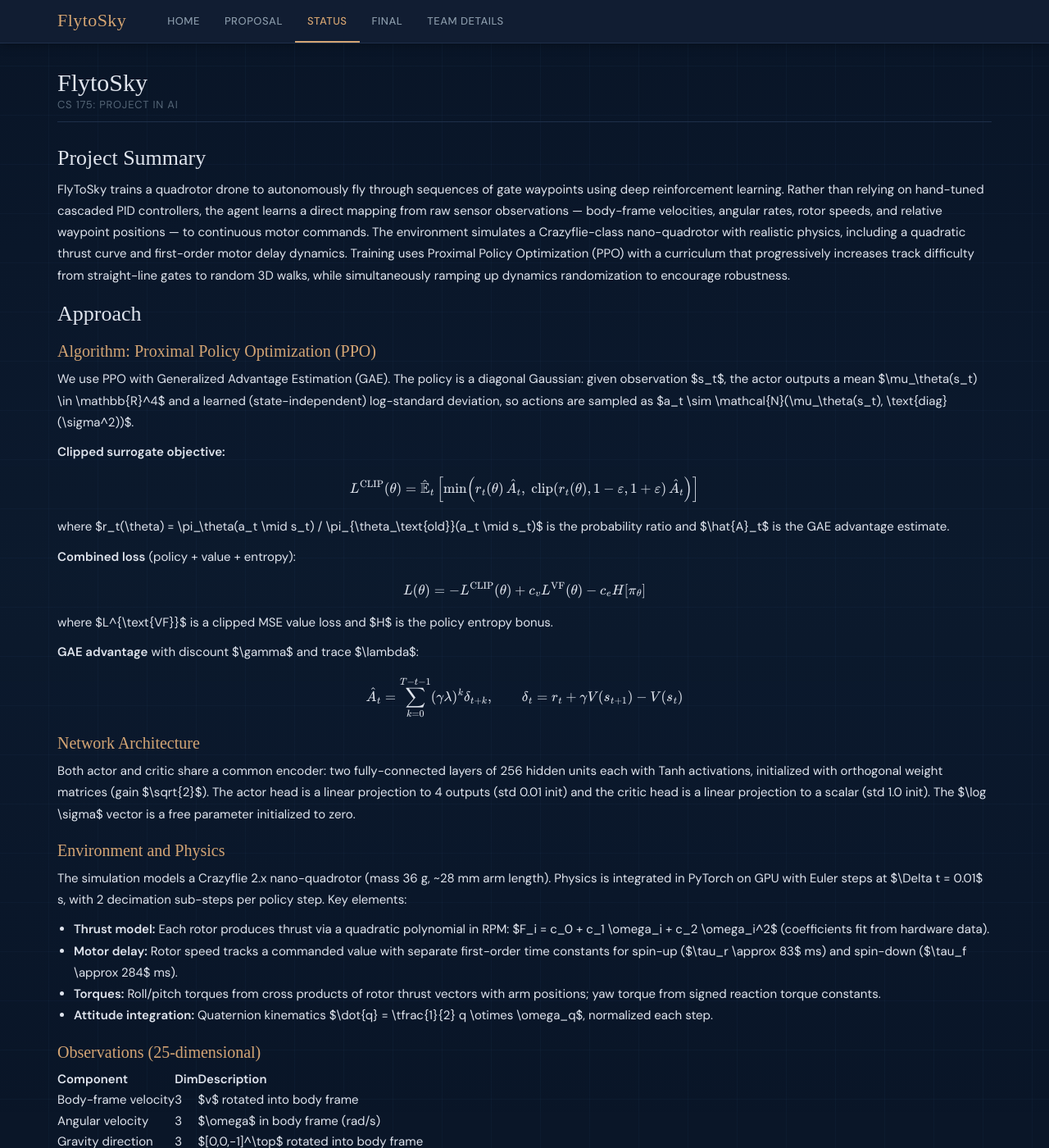
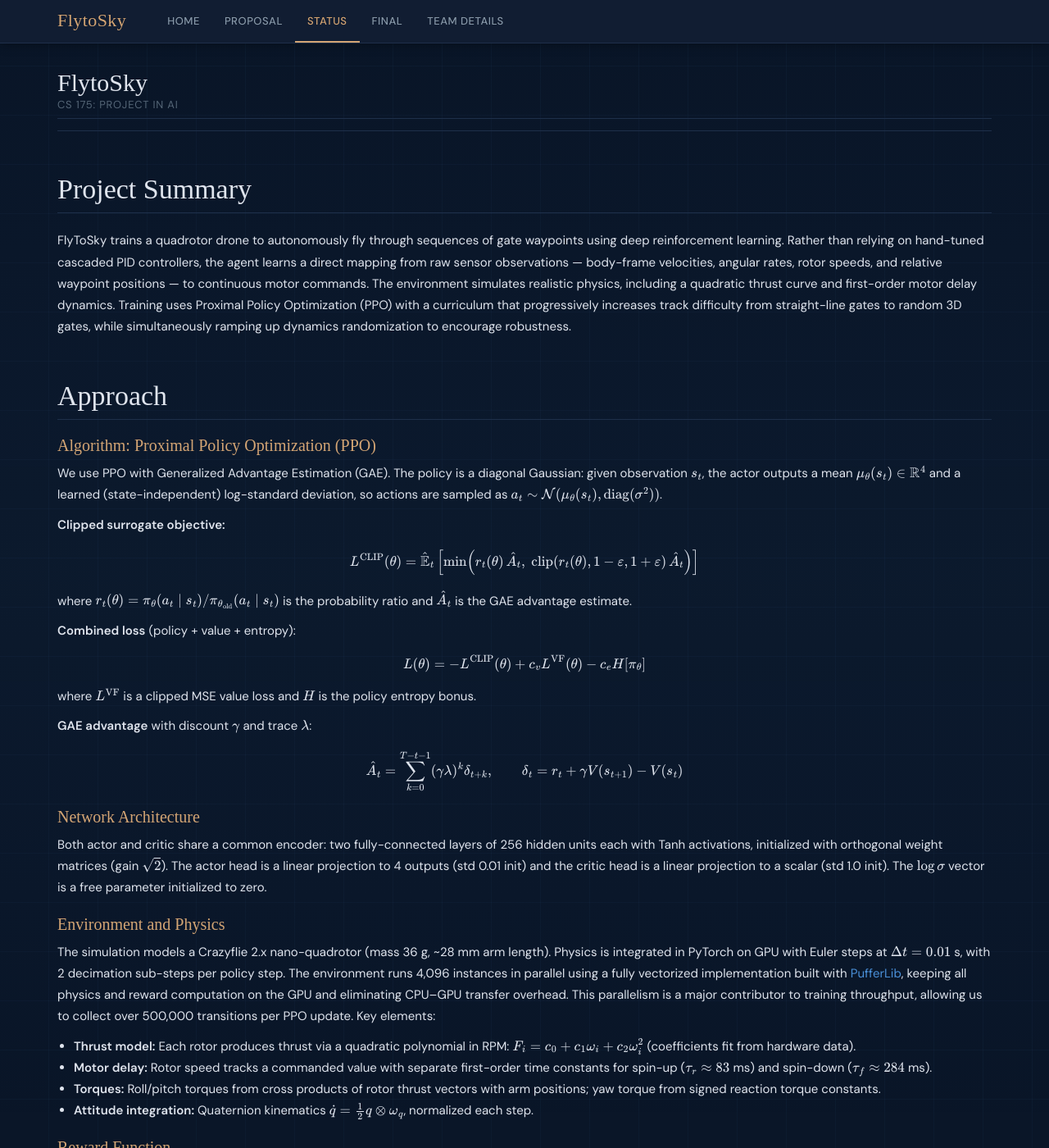
Before and after one commit to Dat-Bois/FlyToSky, a Jekyll site: the page built from docs/status.md, in a window 1280 px wide and 1400 px high. Shown: the whole window at 82% size. Built offline with Jekyll 4.4.1, drawn with Linux system fonts in a browser that asks for light colours; some web fonts are replaced; formulas are drawn with MathJax 3; some of the changed text lies outside the part shown.

Commit message:
update status report: fix inline math, real hyperparams, section styling, goals

```diff
--- a/docs/css/custom.css
+++ b/docs/css/custom.css
@@ -151,7 +151,13 @@
   color: var(--text-primary);
 }
 
-h2 { font-size: 26px; }
+h2 {
+  font-size: 34px;
+  margin-top: 52px;
+  margin-bottom: 20px;
+  padding-bottom: 10px;
+  border-bottom: 1px solid var(--panel-edge);
+}
 h3 { font-size: 20px; color: var(--amber); }
 
 p, li {
--- a/docs/status.md
+++ b/docs/status.md
@@ -5,57 +5,43 @@
 
 ## Project Summary
 
-FlyToSky trains a quadrotor drone to autonomously fly through sequences of gate waypoints using deep reinforcement learning. Rather than relying on hand-tuned cascaded PID controllers, the agent learns a direct mapping from raw sensor observations — body-frame velocities, angular rates, rotor speeds, and relative waypoint positions — to continuous motor commands. The environment simulates a Crazyflie-class nano-quadrotor with realistic physics, including a quadratic thrust curve and first-order motor delay dynamics. Training uses Proximal Policy Optimization (PPO) with a curriculum that progressively increases track difficulty from straight-line gates to random 3D walks, while simultaneously ramping up dynamics randomization to encourage robustness.
+FlyToSky trains a quadrotor drone to autonomously fly through sequences of gate waypoints using deep reinforcement learning. Rather than relying on hand-tuned cascaded PID controllers, the agent learns a direct mapping from raw sensor observations — body-frame velocities, angular rates, rotor speeds, and relative waypoint positions — to continuous motor commands. The environment simulates realistic physics, including a quadratic thrust curve and first-order motor delay dynamics. Training uses Proximal Policy Optimization (PPO) with a curriculum that progressively increases track difficulty from straight-line gates to random 3D gates, while simultaneously ramping up dynamics randomization to encourage robustness.
 
 ## Approach
 
 ### Algorithm: Proximal Policy Optimization (PPO)
 
-We use PPO  with Generalized Advantage Estimation (GAE). The policy is a diagonal Gaussian: given observation $s_t$, the actor outputs a mean $\mu_\theta(s_t) \in \mathbb{R}^4$ and a learned (state-independent) log-standard deviation, so actions are sampled as $a_t \sim \mathcal{N}(\mu_\theta(s_t), \text{diag}(\sigma^2))$.
+We use PPO  with Generalized Advantage Estimation (GAE). The policy is a diagonal Gaussian: given observation $$s_t$$, the actor outputs a mean $$\mu_\theta(s_t) \in \mathbb{R}^4$$ and a learned (state-independent) log-standard deviation, so actions are sampled as $$a_t \sim \mathcal{N}(\mu_\theta(s_t), \text{diag}(\sigma^2))$$.
 
 **Clipped surrogate objective:**
 
 $$L^{\text{CLIP}}(\theta) = \hat{\mathbb{E}}_t \left[ \min\!\left( r_t(\theta)\,\hat{A}_t,\; \text{clip}(r_t(\theta), 1-\varepsilon, 1+\varepsilon)\,\hat{A}_t \right) \right]$$
 
-where $r_t(\theta) = \pi_\theta(a_t \mid s_t) / \pi_{\theta_\text{old}}(a_t \mid s_t)$ is the probability ratio and $\hat{A}_t$ is the GAE advantage estimate.
+where $$r_t(\theta) = \pi_\theta(a_t \mid s_t) / \pi_{\theta_\text{old}}(a_t \mid s_t)$$ is the probability ratio and $$\hat{A}_t$$ is the GAE advantage estimate.
 
 **Combined loss** (policy + value + entropy):
 
 $$L(\theta) = -L^{\text{CLIP}}(\theta) + c_v L^{\text{VF}}(\theta) - c_e H[\pi_\theta]$$
 
-where $L^{\text{VF}}$ is a clipped MSE value loss and $H$ is the policy entropy bonus.
+where $$L^{\text{VF}}$$ is a clipped MSE value loss and $$H$$ is the policy entropy bonus.
 
-**GAE advantage** with discount $\gamma$ and trace $\lambda$:
+**GAE advantage** with discount $$\gamma$$ and trace $$\lambda$$:
 
 $$\hat{A}_t = \sum_{k=0}^{T-t-1} (\gamma\lambda)^k \delta_{t+k}, \qquad \delta_t = r_t + \gamma V(s_{t+1}) - V(s_t)$$
 
 ### Network Architecture
 
-Both actor and critic share a common encoder: two fully-connected layers of 256 hidden units each with Tanh activations, initialized with orthogonal weight matrices (gain $\sqrt{2}$). The actor head is a linear projection to 4 outputs (std 0.01 init) and the critic head is a linear projection to a scalar (std 1.0 init). The $\log \sigma$ vector is a free parameter initialized to zero.
+Both actor and critic share a common encoder: two fully-connected layers of 256 hidden units each with Tanh activations, initialized with orthogonal weight matrices (gain $$\sqrt{2}$$). The actor head is a linear projection to 4 outputs (std 0.01 init) and the critic head is a linear projection to a scalar (std 1.0 init). The $$\log \sigma$$ vector is a free parameter initialized to zero.
 
 ### Environment and Physics
 
-The simulation models a Crazyflie 2.x nano-quadrotor (mass 36 g, ~28 mm arm length). Physics is integrated in PyTorch on GPU with Euler steps at $\Delta t = 0.01$ s, with 2 decimation sub-steps per policy step. Key elements:
+The simulation models a Crazyflie 2.x nano-quadrotor (mass 36 g, ~28 mm arm length). Physics is integrated in PyTorch on GPU with Euler steps at $$\Delta t = 0.01$$ s, with 2 decimation sub-steps per policy step. The environment runs 4,096 instances in parallel using a fully vectorized implementation built with [PufferLib](https://github.com/PufferAI/PufferLib), keeping all physics and reward computation on the GPU and eliminating CPU–GPU transfer overhead. This parallelism is a major contributor to training throughput, allowing us to collect over 500,000 transitions per PPO update. Key elements:
 
-- **Thrust model:** Each rotor produces thrust via a quadratic polynomial in RPM: $F_i = c_0 + c_1 \omega_i + c_2 \omega_i^2$ (coefficients fit from hardware data).
-- **Motor delay:** Rotor speed tracks a commanded value with separate first-order time constants for spin-up ($\tau_r \approx 83$ ms) and spin-down ($\tau_f \approx 284$ ms).
+- **Thrust model:** Each rotor produces thrust via a quadratic polynomial in RPM: $$F_i = c_0 + c_1 \omega_i + c_2 \omega_i^2$$ (coefficients fit from hardware data).
+- **Motor delay:** Rotor speed tracks a commanded value with separate first-order time constants for spin-up ($$\tau_r \approx 83$$ ms) and spin-down ($$\tau_f \approx 284$$ ms).
 - **Torques:** Roll/pitch torques from cross products of rotor thrust vectors with arm positions; yaw torque from signed reaction torque constants.
-- **Attitude integration:** Quaternion kinematics $\dot{q} = \tfrac{1}{2} q \otimes \omega_q$, normalized each step.
+- **Attitude integration:** Quaternion kinematics $$\dot{q} = \tfrac{1}{2} q \otimes \omega_q$$, normalized each step.
 
-### Observations (25-dimensional)
-
-| Component | Dim | Description |
-|---|---|---|
-| Body-frame velocity | 3 | $v$ rotated into body frame |
-| Angular velocity | 3 | $\omega$ in body frame (rad/s) |
-| Gravity direction | 3 | $[0,0,-1]^\top$ rotated into body frame |
-| Orientation error | 3 | Axis-angle error between current and desired yaw quaternion |
-| Scaled RPM | 4 | $\omega_i / \omega_\text{max}$ for each rotor |
-| Relative waypoints | 9 | Body-frame offset to next 3 gates (3D each) |
-
-### Actions (4-dimensional)
-
-Actions are continuous values in $[-1, 1]$, linearly mapped to RPM commands in $[0, 21679]$ for each of the four rotors.
 
 ### Reward Function
 
@@ -77,7 +63,7 @@
 
 Training uses a 6-level curriculum managed by `CurriculumScheduler`. The level advances when the 100-episode rolling mean reward exceeds a threshold for 5 consecutive evaluations. Track difficulty and dynamics randomization increase together:
 
-| Level | Track types (distribution) | Dynamics $\delta$ |
+| Level | Track types (distribution) | Dynamics $$\delta$$ |
 |---|---|---|
 | 0 | Straight (100%) | 0% |
 | 1 | Straight flat/height (50/50%) | 2% |
@@ -86,31 +72,27 @@
 | 4 | Random walk 40%, circle mixes 45%, straight+height 15% | 8% |
 | 5 | Random walk mixes 60%, circle mixes 30%, straight+height 10% | 10% |
 
-At each episode reset, thrust coefficients, torque constants, rotor positions, and motor time constants are each independently perturbed by up to $\pm\delta$ of their nominal values.
+At each episode reset, thrust coefficients, torque constants, rotor positions, and motor time constants are each independently perturbed by up to $$\pm\delta$$ of their nominal values.
 
 ### Hyperparameters
 
-TODO: REPLACE WITH ACTUAL USED PARAMETERS
-
-
-
 | Hyperparameter | Value |
 |---|---|
-| Parallel environments | 64 |
+| Parallel environments | 4,096 |
 | Rollout steps per update | 128 |
-| Total timesteps | 50,000,000 |
+| Total timesteps | 500,000,000 |
 | Learning rate | 3e-4 (linearly annealed to 0) |
-| Discount $\gamma$ | 0.99 |
-| GAE $\lambda$ | 0.95 |
-| PPO clip $\varepsilon$ | 0.2 |
-| Entropy coefficient $c_e$ | 0.01 |
-| Value coefficient $c_v$ | 0.5 |
+| Discount $$\gamma$$ | 0.999 |
+| GAE $$\lambda$$ | 0.95 |
+| PPO clip $$\varepsilon$$ | 0.1 |
+| Entropy coefficient $$c_e$$ | 0.001 (linearly annealed to 0) |
+| Value coefficient $$c_v$$ | 0.5 |
 | Update epochs per batch | 4 |
-| Minibatches per epoch | 4 |
+| Minibatches per epoch | 32 |
 | Gradient norm clip | 0.5 |
-| Hidden layer size | 256 |
+| Hidden layer size | 128 |
 
-Batch size = 64 × 128 = 8,192 transitions per update; minibatch size = 2,048.
+Batch size = 4,096 × 128 = 524,288 transitions per update; minibatch size = 16,384.
 
 ## Evaluation
 
@@ -142,7 +124,7 @@
 
 ### Curriculum Validation
 
-We verify each curriculum level independently by checking that the policy achieving threshold reward on level $k$ visually succeeds on the corresponding track geometry before the level advances. This prevents the curriculum from advancing prematurely due to reward hacking.
+We verify each curriculum level independently by checking that the policy achieving threshold reward on level $$k$$ visually succeeds on the corresponding track geometry before the level advances. This prevents the curriculum from advancing prematurely due to reward hacking.
 
 ## Remaining Goals and Challenges
 
@@ -154,11 +136,12 @@
 
 ### Goals for the Remainder of the Quarter
 
-1. **Complete a full training run** to 50M steps and produce learning curves for all reward components and the curriculum level schedule.
-2. **Gate passage evaluation:** Log the number of unique gates passed per episode as a clean task-success metric, separate from the dense reward signal.
-3. **Baseline comparison:** Implement or import a simple PID hover-and-navigate controller and compare tracking error (RMSE to gate centers) against the trained RL policy on a fixed test track at each difficulty level.
-4. **Sim-to-real considerations:** Identify which physical parameters are most sensitive under dynamics randomization, and discuss whether the trained policy's robustness bounds are plausible for real hardware deployment.
-5. **Visualization and demo:** Record Rerun replay logs of the trained policy on held-out tracks at curriculum levels 0–5 and embed them or link them from the website.
+1. **Complete a full training run** to 500M steps and produce learning curves for all reward components and the curriculum level schedule.
+2. **Faster convergence:** Because we iterate over reward shaping and curriculum configurations frequently, reaching competitive performance earlier in training is a priority. We plan to investigate reward scaling, network initialization, and curriculum threshold tuning to reduce the number of environment steps needed to observe meaningful progress per run.
+3. **Gate passage evaluation:** Log the number of unique gates passed per episode as a clean task-success metric, separate from the dense reward signal.
+4. **Baseline comparison:** Implement or import a simple PID hover-and-navigate controller and compare tracking error (RMSE to gate centers) against the trained RL policy on a fixed test track at each difficulty level.
+5. **Sim-to-real considerations:** Identify which physical parameters are most sensitive under dynamics randomization, and discuss whether the trained policy's robustness bounds are plausible for real hardware deployment.
+6. **Visualization and demo:** Record Rerun replay logs of the trained policy on held-out tracks at curriculum levels 0–5 and embed them or link them from the website.
 
 ## Resources Used
 
```
